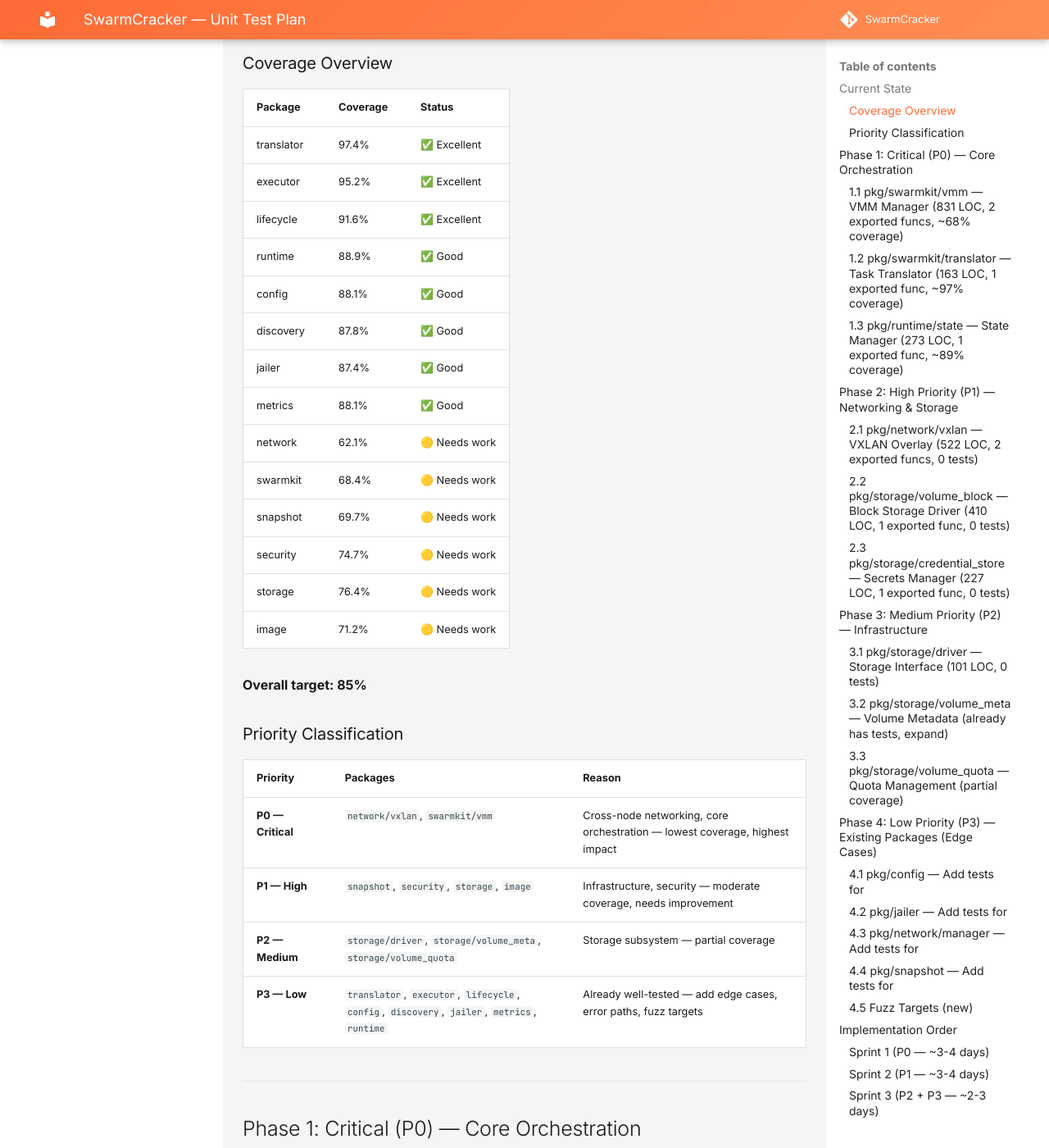
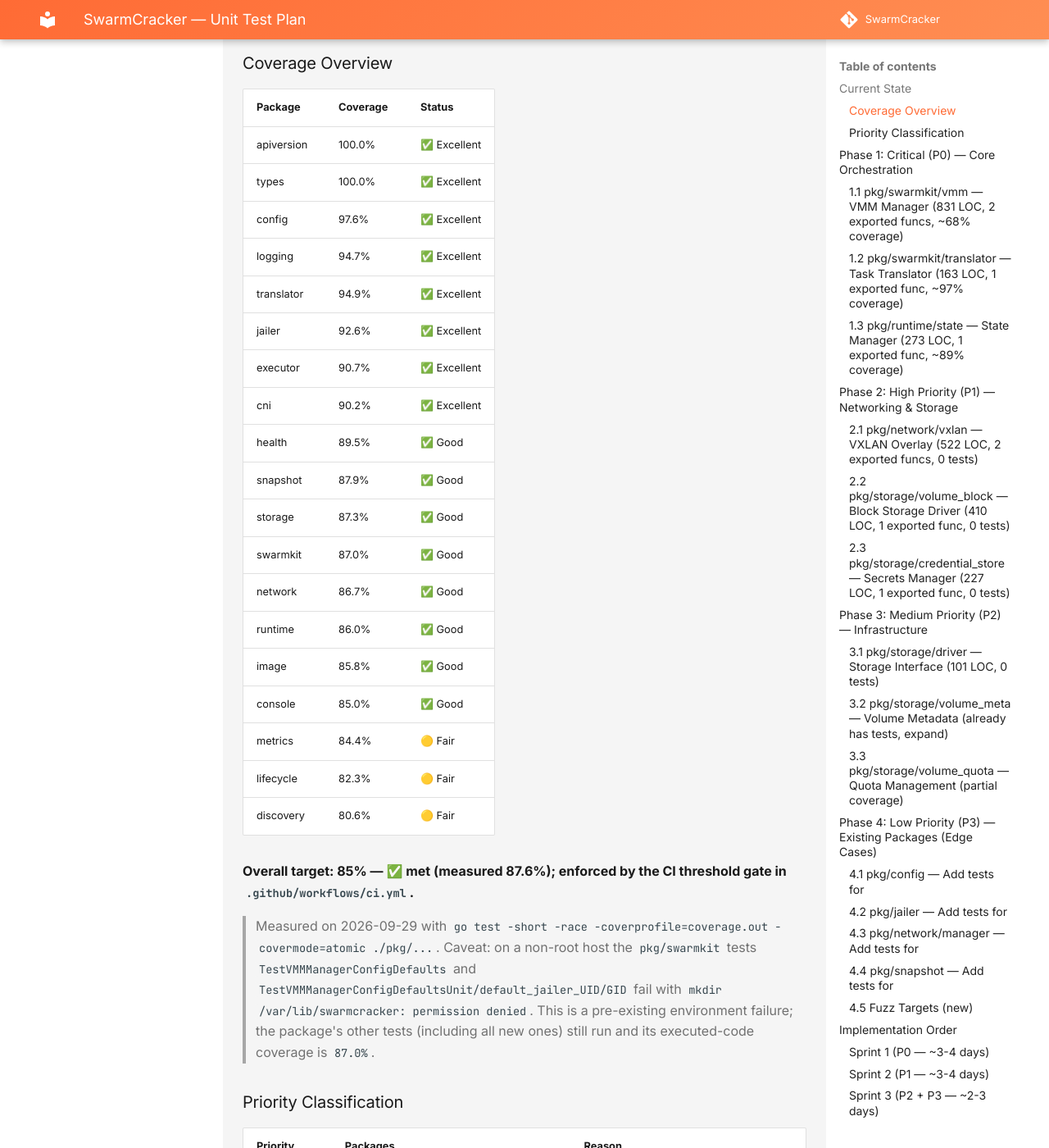
Before and after one commit to restuhaqza/SwarmCracker, an MkDocs documentation site: the page built from docs/dev/testing/unit-tests.md, in a window 1280 px wide and 1400 px high, scrolled down 308 px. Shown: the whole window at 82% size. Built offline with MkDocs 1.6.1 and Material for MkDocs 9.7.7, drawn with Linux system fonts in a browser that asks for light colours; comment, search, counter and statistics services are not loaded; some of the changed text lies outside the part shown.

Commit message:
docs+ci: refresh coverage baseline and enforce 85% threshold

````diff
--- a/docs/dev/testing/unit-tests.md
+++ b/docs/dev/testing/unit-tests.md
@@ -10,29 +10,43 @@
 
 | Package | Coverage | Status |
 |---------|----------|--------|
-| translator | 97.4% | ✅ Excellent |
-| executor | 95.2% | ✅ Excellent |
-| lifecycle | 91.6% | ✅ Excellent |
-| runtime | 88.9% | ✅ Good |
-| config | 88.1% | ✅ Good |
-| discovery | 87.8% | ✅ Good |
-| jailer | 87.4% | ✅ Good |
-| metrics | 88.1% | ✅ Good |
-| network | 62.1% | 🟡 Needs work |
-| swarmkit | 68.4% | 🟡 Needs work |
-| snapshot | 69.7% | 🟡 Needs work |
-| security | 74.7% | 🟡 Needs work |
-| storage | 76.4% | 🟡 Needs work |
-| image | 71.2% | 🟡 Needs work |
+| apiversion | 100.0% | ✅ Excellent |
+| types | 100.0% | ✅ Excellent |
+| config | 97.6% | ✅ Excellent |
+| logging | 94.7% | ✅ Excellent |
+| translator | 94.9% | ✅ Excellent |
+| jailer | 92.6% | ✅ Excellent |
+| executor | 90.7% | ✅ Excellent |
+| cni | 90.2% | ✅ Excellent |
+| health | 89.5% | ✅ Good |
+| snapshot | 87.9% | ✅ Good |
+| storage | 87.3% | ✅ Good |
+| swarmkit | 87.0% | ✅ Good |
+| network | 86.7% | ✅ Good |
+| runtime | 86.0% | ✅ Good |
+| image | 85.8% | ✅ Good |
+| console | 85.0% | ✅ Good |
+| metrics | 84.4% | 🟡 Fair |
+| lifecycle | 82.3% | 🟡 Fair |
+| discovery | 80.6% | 🟡 Fair |
 
-**Overall target: 85%**
+**Overall target: 85% — ✅ met (measured 87.6%); enforced by the CI threshold gate in `.github/workflows/ci.yml`.**
+
+> Measured on 2026-09-29 with
+> `go test -short -race -coverprofile=coverage.out -covermode=atomic ./pkg/...`.
+> Caveat: on a non-root host the `pkg/swarmkit` tests
+> `TestVMMManagerConfigDefaults` and
+> `TestVMMManagerConfigDefaultsUnit/default_jailer_UID/GID` fail with
+> `mkdir /var/lib/swarmcracker: permission denied`. This is a pre-existing
+> environment failure; the package's other tests (including all new ones) still
+> run and its executed-code coverage is `87.0%`.
 
 ### Priority Classification
 
 | Priority | Packages | Reason |
 |----------|----------|--------|
 | **P0 — Critical** | `network/vxlan`, `swarmkit/vmm` | Cross-node networking, core orchestration — lowest coverage, highest impact |
-| **P1 — High** | `snapshot`, `security`, `storage`, `image` | Infrastructure, security — moderate coverage, needs improvement |
+| **P1 — High** | `network`, `snapshot`, `storage`, `image` | Infrastructure — moderate coverage, needs improvement |
 | **P2 — Medium** | `storage/driver`, `storage/volume_meta`, `storage/volume_quota` | Storage subsystem — partial coverage |
 | **P3 — Low** | `translator`, `executor`, `lifecycle`, `config`, `discovery`, `jailer`, `metrics`, `runtime` | Already well-tested — add edge cases, error paths, fuzz targets |
 
@@ -543,13 +557,17 @@ Create test/helpers/helpers.go:
 
 ## Coverage Targets
 
-| Metric | Current | Target |
-|--------|---------|--------|
-| Overall pkg coverage | ~60% (est.) | **80%+** |
-| P0 packages | ~5% | **90%+** |
-| P1 packages | 0% | **80%+** |
-| P2 packages | ~40% | **70%+** |
-| Critical paths (VM start, network, storage) | ~40% | **95%+** |
+| Metric | Current (2026-09-29) | Target |
+|--------|----------------------|--------|
+| Overall `./pkg/...` coverage | 87.6% | **85%+** (CI-enforced) |
+| Newly covered packages (`apiversion`, `logging`, `types`, `cni`, `console`, `health`) | 85.0–100% | **85%+** |
+| Core orchestration (`translator`, `executor`, `config`, `jailer`) | 90.7–97.6% | **85%+** |
+| Infrastructure (`network`, `image`, `storage`, `snapshot`, `swarmkit`) | 85.8–87.9% | **85%+** |
+| Remaining below the line (`metrics`, `lifecycle`, `discovery`) | 80.6–84.4% | **85%+** |
+
+The overall threshold is **85%** and is enforced by the "Check coverage threshold"
+step in `.github/workflows/ci.yml`. Lower it only with an explicit decision
+recorded here.
 
 ### Measuring Coverage
 ```bash
````
Also changed, not shown: docs/dev/reference/network.md (+4 -2 lines), 1 other file.
